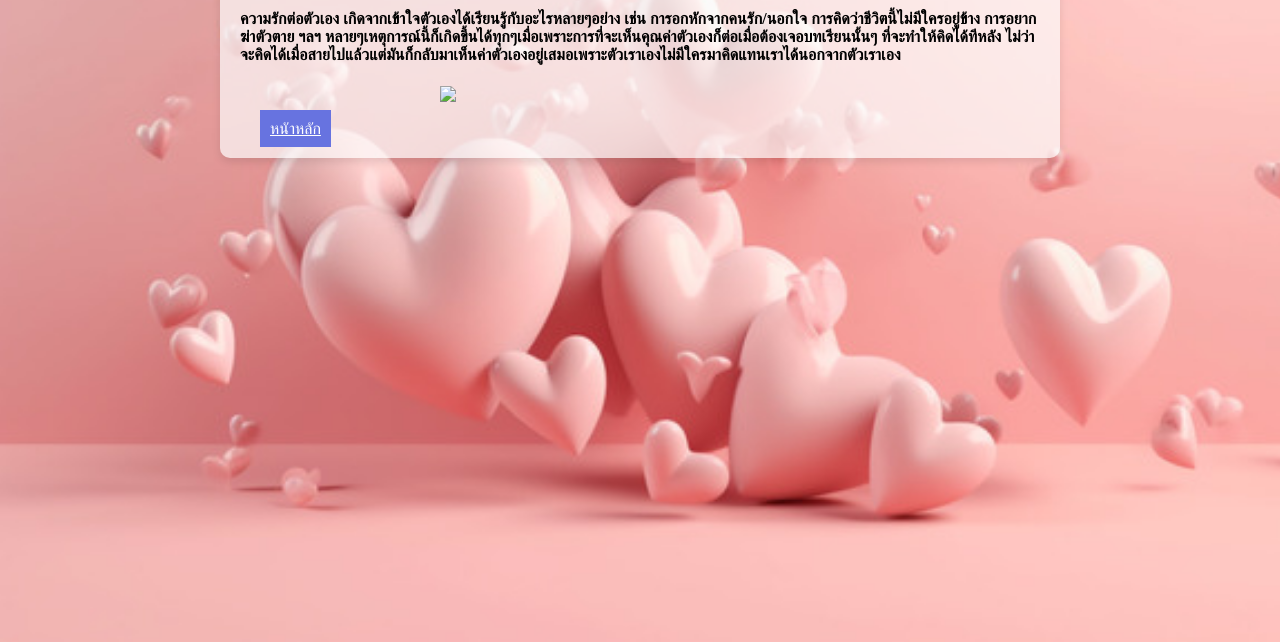
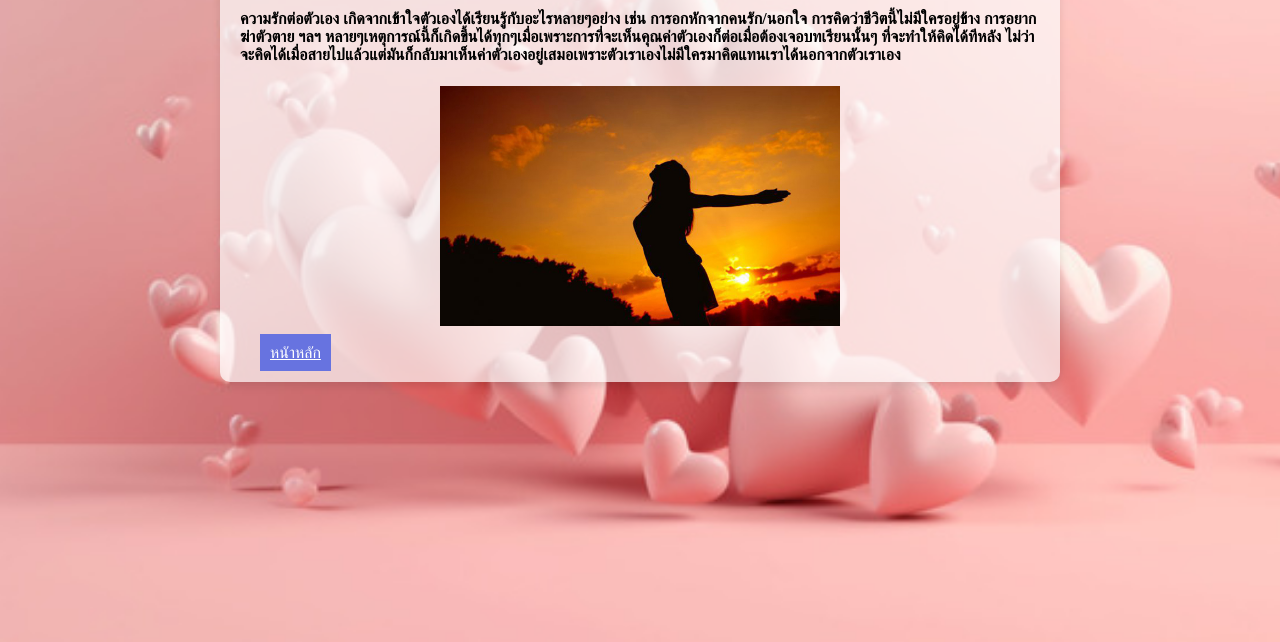
Before and after one commit to yonlada76/cream, a plain HTML site: page index3.html in a window 1280 px wide. Shown: the part 158-800 px from the top of the page. Drawn offline with Linux system fonts and the light colour scheme; the site is published under a folder, as on GitHub Pages, so addresses that start at the root find nothing; a web font is replaced by a local one.

Commit message:
Update index3.html

```diff
--- a/index3.html
+++ b/index3.html
@@ -24,9 +24,9 @@
     <h4><p>ความรักต่อตัวเอง เกิดจากเข้าใจตัวเองได้เรียนรู้กับอะไรหลายๆอย่าง เช่น การอกหักจากคนรัก/นอกใจ การคิดว่าชีวิตนี้ไม่มีใครอยู่ข้าง การอยากฆ่าตัวตาย ฯลฯ
         หลายๆเหตุการณ์นี้ก็เกิดขึ้นได้ทุกๆเมื่อเพราะการที่จะเห็นคุณค่าตัวเองก็ต่อเมื่อต้องเจอบทเรียนนั้นๆ ที่จะทำให้คิดได้ทีหลัง ไม่ว่าจะคิดได้เมื่อสายไปแล้วแต่มันก็กลับมาเห็นค่าตัวเองอยู่เสมอเพราะตัวเราเองไม่มีใครมาคิดแทนเราได้นอกจากตัวเราเอง
 </p></h4>
-<img src="/e.jpg" width="400" class="center">
+<img src="e.jpg" width="400" class="center">
 <br/>
-<a href="/index.html" class="container">หนัาหลัก</a>
+<a href="index.html" class="container">หนัาหลัก</a>
     </div>
     </body>
     </html>
```
